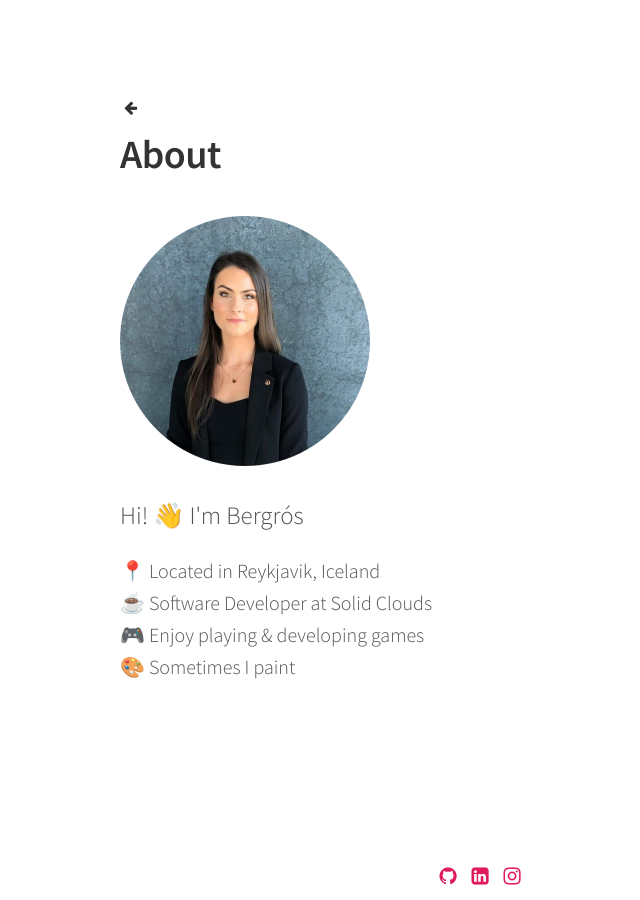
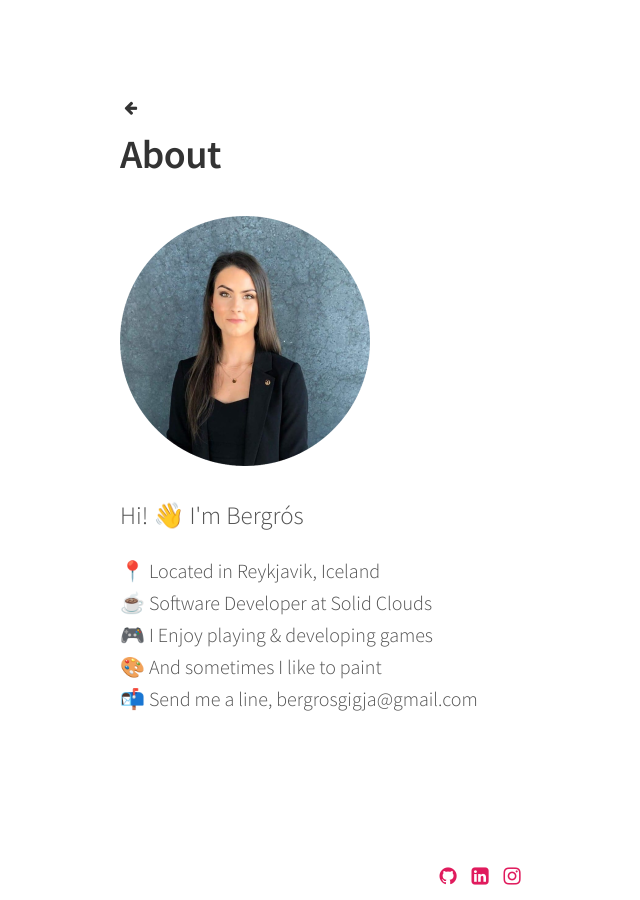
Before and after one commit to BergrosGigja/bergrosgigja.com, a Jekyll site: the page built from about.md, in a window 1280 px wide. Shown: the whole page, without its empty margins (160-800 px from the left). Built offline with Jekyll 4.4.1, drawn with Linux system fonts in a browser that asks for light colours; emoji names are drawn with the system emoji font.

```diff
--- a/_sass/style.scss
+++ b/_sass/style.scss
@@ -359,6 +359,7 @@ tbody tr:nth-child(odd) th {
 .list {
   &-post-title {
    margin-bottom: .25rem;
+   line-height: 45px;
 
     a {
       padding: .3rem;
--- a/about.md
+++ b/about.md
@@ -10,6 +10,7 @@ permalink: /about/
 <p>
 :round_pushpin: Located in Reykjavik, Iceland<br>
 :coffee: Software Developer at Solid Clouds<br>
-:video_game: Enjoy playing & developing games<br>
-:art: Sometimes I paint
+:video_game: I Enjoy playing & developing games<br>
+:art: And sometimes I like to paint<br>
+:mailbox_with_mail: Send me a line, bergrosgigja@gmail.com
 </p>
```
Also changed, not shown: _posts/2019-04-08-Nightmare.md (+2 -0 lines), _posts/2020-04-23-SudokuSolver.md (+9 -12 lines).
